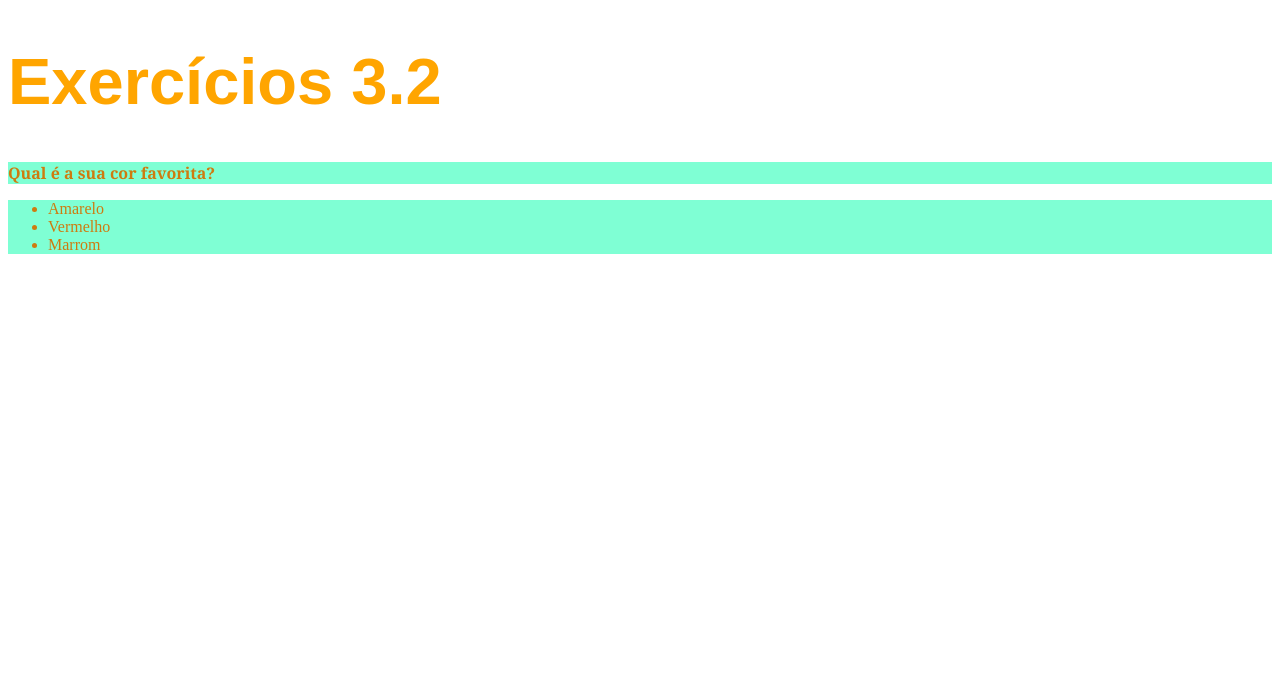
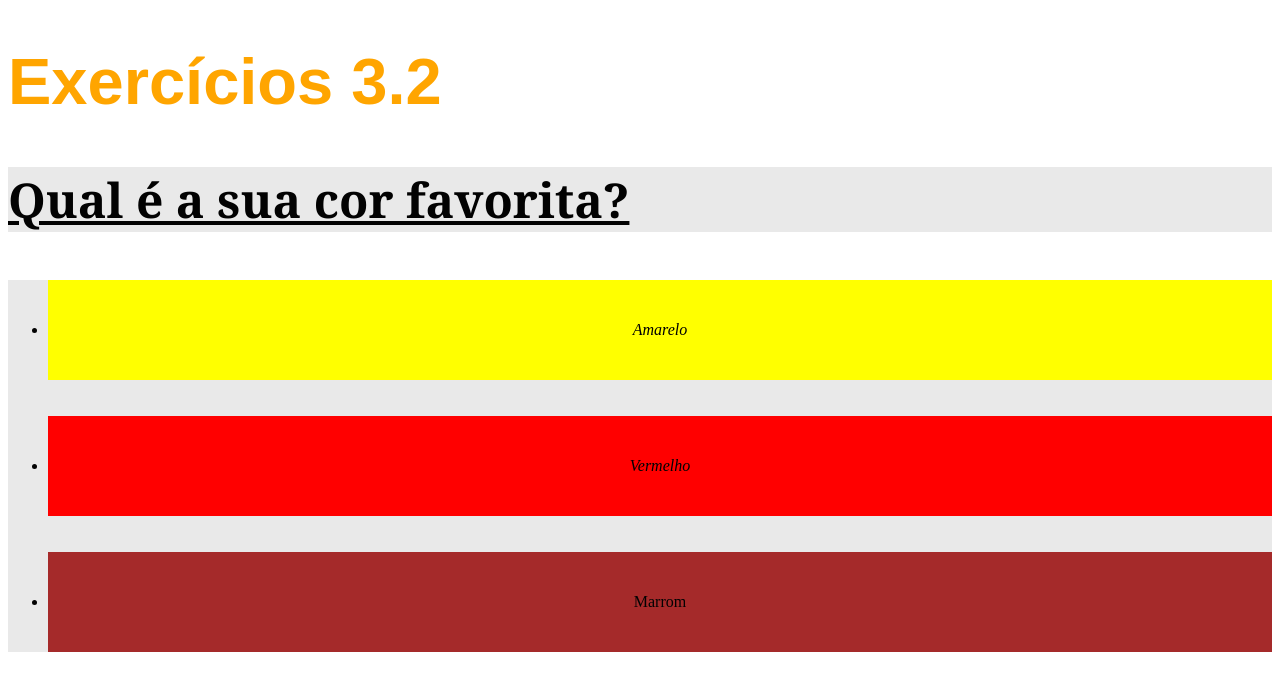
Before and after one commit to DouglasDainese/trybe_execicios, a plain HTML site: page Fundamentos/Bloco 3-introducao-a-html-e-css/dia-2-Primeiros-passos-em-css/exercicios-dia2.html in a window 1280 px wide. Drawn offline with Linux system fonts and the light colour scheme.

Commit message:
exercicios 4-6 (propriedades de texto CSS)

```diff
--- a/Fundamentos/Bloco 3-introducao-a-html-e-css/dia-2-Primeiros-passos-em-css/exercicios-dia2.html
+++ b/Fundamentos/Bloco 3-introducao-a-html-e-css/dia-2-Primeiros-passos-em-css/exercicios-dia2.html
@@ -12,17 +12,41 @@
     }
 
     ul {
-        background-color: rgb(220, 217, 20);
+        background-color: rgb(20, 220, 97);
     }
+
     .listaCorPreferida {
-        background-color: aquamarine;
-        color: rgb(206, 123, 15);
+        background-color:rgb(233, 233, 233);
+        color: rgb(2, 2, 2);
     }
-    p { font-weight: 600;
+
+    p {
+        font-weight: 600;
         font-family: Georgia;
-            }
+        font-size: 3em;
+        text-decoration:underline
+    }
+
     body {
         font-size: 16px;
+    }
+    .cor1 {
+        background-color: yellow;
+        font-style: oblique;
+        line-height:100px;
+        text-align:center;
+    }
+    .cor2 {
+        background-color: red;
+        line-height:100px;
+        font-style:italic;
+        text-align:center;
+    }
+    .cor3 {
+        background-color:brown;
+        line-height:100px;
+        font-style::inherit;
+        text-align:center;
     }
 
     </style>
@@ -31,9 +55,9 @@
     <h1>Exercícios 3.2</h1>
     <p class="listaCorPreferida"><strong>Qual é a sua cor favorita?</strong></p>
     <ul class="listaCorPreferida">
-      <li>Amarelo</li>
-      <li>Vermelho</li>
-      <li>Marrom</li>
+      <li class="cor1">Amarelo</li> <br><br>
+      <li class="cor2">Vermelho</li><br><br>
+      <li class="cor3">Marrom</li>
     </ul>
   </body>
 </html>
```
